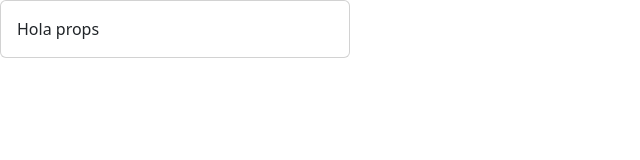
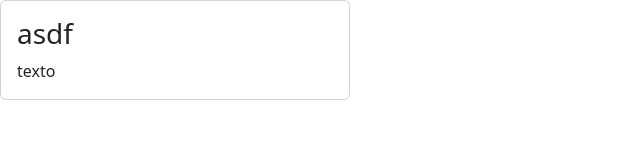
Before and after one commit to luismeza8/aprendiendo_react, a React (Vite) app in the folder react-app/: page / in a window 1280 px wide. Shown: the top 160 px of the page, without its empty margins (0-640 px from the left). Built offline with nearby package versions, Linux system fonts and the light colour scheme.

Commit message:
html como prop

```diff
--- a/react-app/src/App.tsx
+++ b/react-app/src/App.tsx
@@ -1,7 +1,13 @@
-import Card from './components/Card';
+import Card, { CardBody }from './components/Card';
 
 function App() {
-  return <Card body={"Hola props"} />
+  return (
+    <>
+      <Card>
+        <CardBody title='asdf' text='texto'/>
+      </Card>
+    </>
+  );
 }
 
 export default App;
--- a/react-app/src/components/Card.tsx
+++ b/react-app/src/components/Card.tsx
@@ -1,9 +1,11 @@
+import { ReactNode } from "react";
+
 interface Props {
-  body: string
+  children: ReactNode,
 }
 
 function Card(props: Props) {
-  const { body } = props;
+  const { children: children } = props;
 
   return (
     <div
@@ -12,19 +14,24 @@ function Card(props: Props) {
       }}
     >
       <div className="card-body">
-        {body}
+        {children}
       </div>
     </div>
   )
 }
 
-export function CardBody() {
+interface CardBodyProps {
+  title: string
+  text?: string
+}
+
+export function CardBody(props: CardBodyProps) {
+  const {title, text} = props;
   return (
-  <>
-    <h5 className="card-title">Card title</h5>
-    <p className="card-text">Some quick example text to build on the card title and make up the bulk of the card's content.</p>
-    <a href="#" className="btn btn-primary">Go somewhere</a>
-  </>
+    <>
+      <h3 className="card-title">{ title }</h3>
+      <p className="card-text">{ text }</p>
+    </>
   );
 }
 
```
